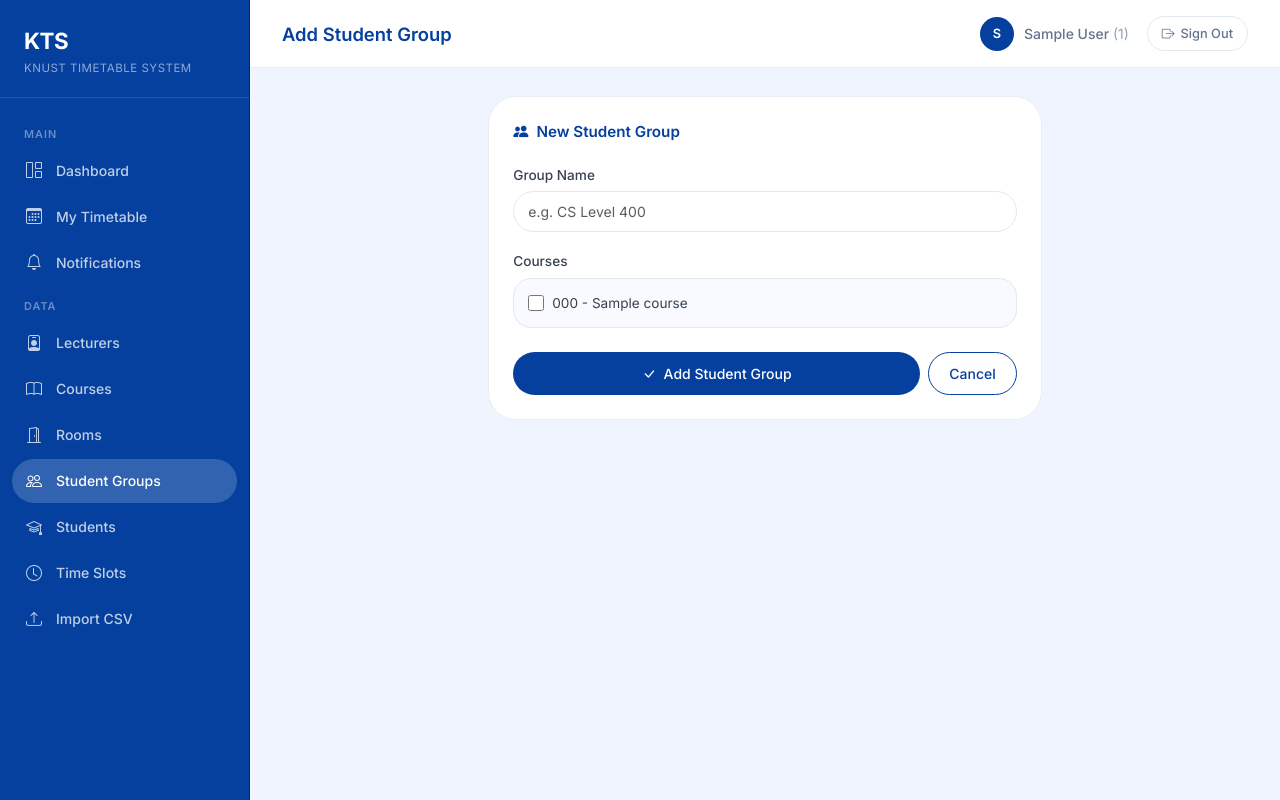
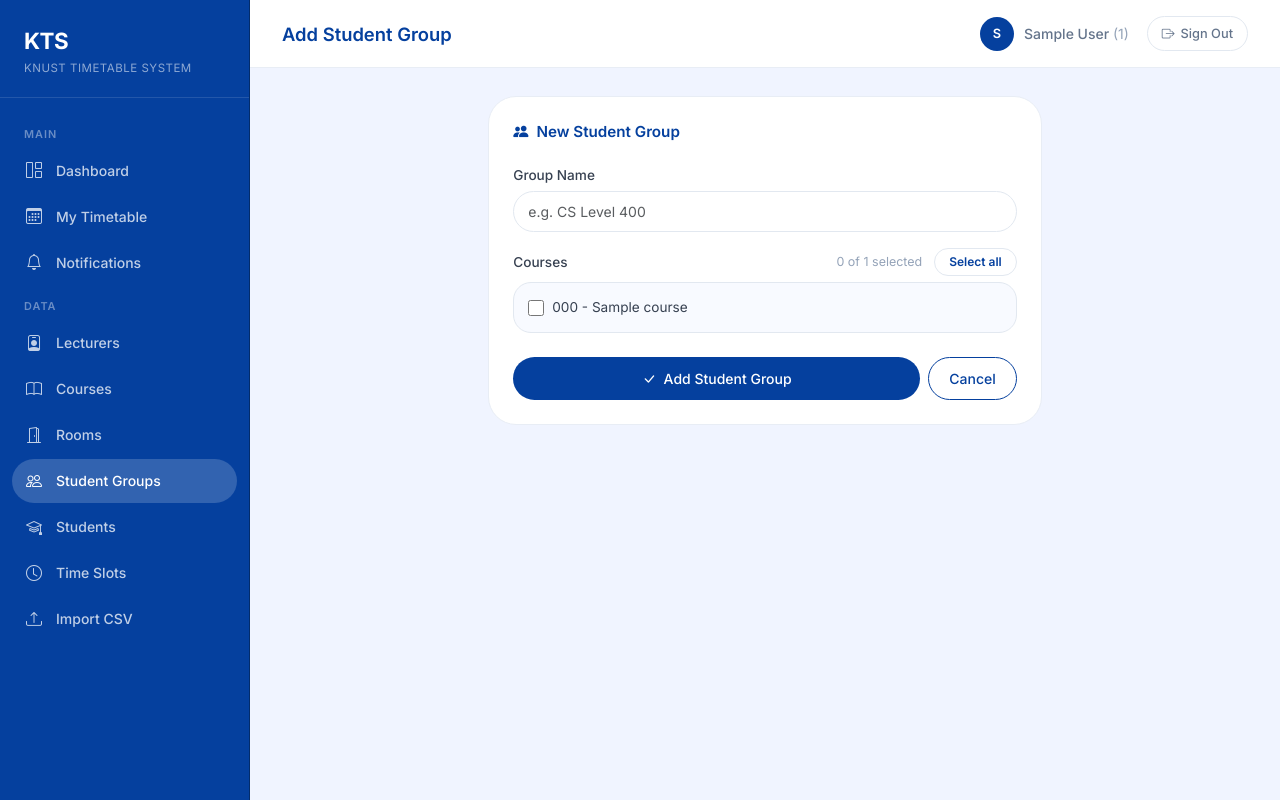
Before and after one commit to ChristaHaizel/KTS, a Django app: page /student-groups/add/ in a window 1280 px wide. Run offline with Django 5.2, Linux system fonts and the light colour scheme; a user stored in the database is signed in; tables that the repository leaves empty hold one stand-in row (values such as "Sample post"); data that the repository does not hold is empty; some libraries are stand-ins or nearby versions.

Commit message:
Add select all to the course picker on a student group
Assigning a cohort its courses meant fifteen individual clicks, and a level
usually takes most of what is on offer.

The button is a toggle rather than a one-way action, since having selected
everything the next thing wanted is usually to clear it. Its label says what
the click will do rather than what is currently true, and it reverts to
"Select all" the moment a box is unticked by hand, so it never claims a state
that is no longer the case. A live count sits beside it, marked aria-live so
the change is announced rather than only seen.

It is type=button. Left as a default submit it would save the half-filled
form, which is the kind of thing that only shows up in front of an audience.

The control is not rendered at all when there are no courses yet: a button
that could only ever select nothing is worse than no button.

Driven in a headless browser rather than assumed: none to all, all to none,
and unticking one to confirm the label and count both follow.

```diff
--- a/scheduler/templates/scheduler/base.html
+++ b/scheduler/templates/scheduler/base.html
@@ -594,6 +594,31 @@
         .icon-btn.icon-edit:hover   { border-color: var(--kts-blue); color: var(--kts-blue); background: var(--kts-blue-tint); }
         .icon-btn.icon-delete:hover { border-color: var(--danger);   color: var(--danger);   background: var(--danger-bg); }
 
+        .checkbox-grid-header {
+            display: flex;
+            align-items: center;
+            justify-content: space-between;
+            gap: var(--sp-3);
+            margin-bottom: 6px;
+        }
+        .checkbox-grid-tools { display: flex; align-items: center; gap: var(--sp-3); }
+        .checkbox-count { font-size: 0.78rem; color: var(--ink-faint); }
+        .btn-select-all {
+            border-radius: var(--r-pill);
+            border: 1.5px solid var(--line-strong);
+            background: var(--surface);
+            color: var(--kts-blue);
+            font-size: 0.75rem;
+            font-weight: 600;
+            padding: 4px 14px;
+            cursor: pointer;
+            transition: border-color 0.2s, background-color 0.2s;
+        }
+        .btn-select-all:hover {
+            border-color: var(--kts-blue);
+            background: var(--kts-blue-tint);
+        }
+
         /* Multi-select checkbox grid (e.g. courses on a Student Group) */
         .checkbox-grid {
             display: grid;
--- a/scheduler/templates/scheduler/studentgroup_form.html
+++ b/scheduler/templates/scheduler/studentgroup_form.html
@@ -17,8 +17,16 @@
                     {% if form.name.errors %}<div class="text-danger small mt-1">{{ form.name.errors|join:", " }}</div>{% endif %}
                 </div>
                 <div class="mb-4">
-                    <label class="form-label">Courses</label>
-                    <div class="checkbox-grid">
+                    <div class="checkbox-grid-header">
+                        <label class="form-label mb-0" for="course-count">Courses</label>
+                        {% if form.courses.field.queryset.exists %}
+                        <div class="checkbox-grid-tools">
+                            <span class="checkbox-count" id="course-count" aria-live="polite"></span>
+                            <button type="button" class="btn-select-all" id="course-toggle"></button>
+                        </div>
+                        {% endif %}
+                    </div>
+                    <div class="checkbox-grid" id="course-grid">
                         {% for checkbox in form.courses %}
                             <label class="checkbox-pill">
                                 {{ checkbox.tag }}
@@ -40,4 +48,43 @@
         </div>
     </div>
 </div>
+
+<script>
+    (function () {
+        var grid = document.getElementById('course-grid');
+        var toggle = document.getElementById('course-toggle');
+        var count = document.getElementById('course-count');
+        if (!grid || !toggle) { return; }
+
+        var boxes = Array.prototype.slice.call(
+            grid.querySelectorAll('input[type="checkbox"]')
+        );
+        if (!boxes.length) { return; }
+
+        function selected() {
+            return boxes.filter(function (b) { return b.checked; }).length;
+        }
+
+        function refresh() {
+            var chosen = selected();
+            var all = chosen === boxes.length;
+            count.textContent = chosen + ' of ' + boxes.length + ' selected';
+            // The label states what the button will do, not what is true now.
+            toggle.textContent = all ? 'Clear all' : 'Select all';
+            toggle.setAttribute(
+                'aria-label',
+                all ? 'Clear all courses' : 'Select all ' + boxes.length + ' courses'
+            );
+        }
+
+        toggle.addEventListener('click', function () {
+            var target = selected() !== boxes.length;
+            boxes.forEach(function (b) { b.checked = target; });
+            refresh();
+        });
+
+        grid.addEventListener('change', refresh);
+        refresh();
+    })();
+</script>
 {% endblock %}
```
Also changed, not shown: scheduler/tests.py (+35 -0 lines).
